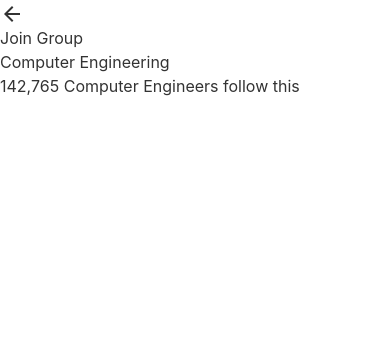
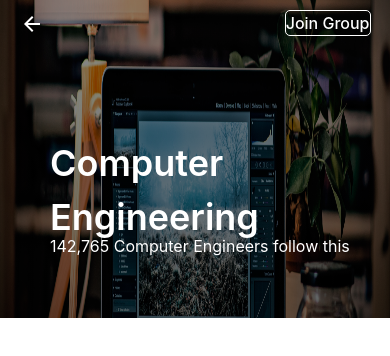
Before and after one commit to rakibul-wdp/social-application, a React (Create React App) app: page / in a window 390 px wide. Shown: the top 356 px of the page. Built offline with nearby package versions, Linux system fonts and the light colour scheme.

Commit message:
add hero section style

```diff
--- a/src/Components/Hero.js
+++ b/src/Components/Hero.js
@@ -1,5 +1,6 @@
 import ArrowBackIcon from "@mui/icons-material/ArrowBack";
 import React from 'react';
+import "../css/Hero.css";
 
 const Hero = () => {
   return (
--- /dev/null
+++ b/src/css/Hero.css
@@ -0,0 +1,62 @@
+.main {
+  background-image: linear-gradient(
+      180deg,
+      rgba(0, 0, 0, 0.45) 0%,
+      rgba(0, 0, 0, 0.6) 100%
+    ),
+    url("../assets//images/background.png");
+  background-repeat: no-repeat;
+  padding-bottom: 60px;
+  background-size: 100% 100%;
+}
+
+.text {
+  color: #ffffff;
+  padding-top: 250px;
+  padding-left: 180px;
+  /* transform: translate(15%, 300%); */
+}
+
+.text .big {
+  font-weight: 600;
+  font-size: 36px;
+  margin-bottom: -10px;
+}
+
+.nav-mobile {
+  display: none;
+}
+
+.icon-mobile {
+  color: white;
+  font-weight: 700;
+}
+
+.button-mobile {
+  background-color: transparent;
+  border: 1px solid white;
+  color: white;
+  border-radius: 5px;
+  font-weight: 500;
+}
+
+@media (max-width: 630px) {
+  .nav-mobile {
+    display: flex;
+    align-items: center;
+    justify-content: space-between;
+    width: 90%;
+    margin: auto;
+    padding-top: 10px;
+  }
+  .main {
+    background-size: 100% 100%;
+    background-repeat: no-repeat;
+    height: 100%;
+    width: 100%;
+  }
+  .text {
+    padding-left: 50px;
+    padding-top: 100px;
+  }
+}
```
